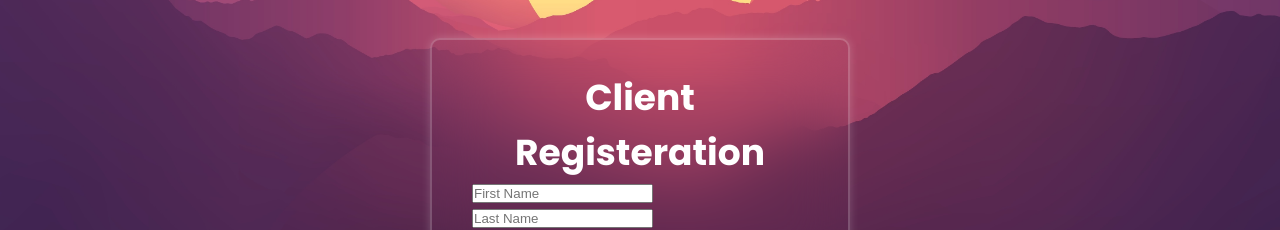
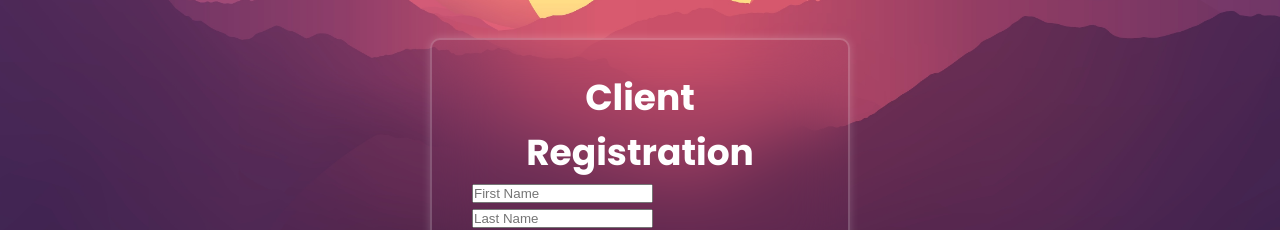
Before and after one commit to eqer23/WellTracker-FrontEnd, a React (Create React App) app in the folder wellness-tracker-react/: page /ClientRegistration in a window 1280 px wide. Shown: the part 238-468 px from the top of the page. Built offline with nearby package versions, Linux system fonts and the light colour scheme; a web font is replaced by a local one.

Commit message:
Role.json was causing errors ... need to figure this out

```diff
--- a/wellness-tracker-react/src/App.js
+++ b/wellness-tracker-react/src/App.js
@@ -1,24 +1,51 @@
 //import logo from "./logo.svg";
 //import "./App.css";
+
+// import { BrowserRouter as Router, Routes, Route } from "react-router-dom";
+
+// import LoginForm from "./Components/LoginForm/LoginForm";
+// import Dashboard from "./Components/Dashboard/Dashboard";
+// import Role from "./Components/Role/Role";
+// import ClientRegistration from "./Components/ClientRegistration/ClientRegistration";
+
+// // links all pages together through Routes
+// function App() {
+//     return (
+//         <Router>
+//             <div className="App">
+//                 <Routes>
+//                     <Route path="/" element={<LoginForm />} exact />
+//                     <Route path="/Dashboard" element={<Dashboard />} />
+//                     <Route path="/Role" element={<Role />} />
+//                     <Route
+//                         path="/ClientRegistration"
+//                         element={<ClientRegistration />}
+//                     />
+//                 </Routes>
+//             </div>
+//         </Router>
+//     );
+// }
+
+// export default App;
+
 import { BrowserRouter as Router, Routes, Route } from "react-router-dom";
-
 import LoginForm from "./Components/LoginForm/LoginForm";
 import Dashboard from "./Components/Dashboard/Dashboard";
 import Role from "./Components/Role/Role";
-import ClientRegisteration from "./Components/ClientRegistration/ClientRegistration";
+import ClientRegistration from "./Components/ClientRegistration/ClientRegistration";
 
-// links all pages together through Routes
 function App() {
     return (
         <Router>
             <div className="App">
                 <Routes>
                     <Route path="/" element={<LoginForm />} exact />
-                    <Route path="/dashboard" element={<Dashboard />} />
+                    <Route path="/Dashboard" element={<Dashboard />} />
                     <Route path="/Role" element={<Role />} />
                     <Route
                         path="/ClientRegistration"
-                        element={<ClientRegisteration />}
+                        element={<ClientRegistration />}
                     />
                 </Routes>
             </div>
--- a/wellness-tracker-react/src/Components/ClientRegistration/ClientRegistration.jsx
+++ b/wellness-tracker-react/src/Components/ClientRegistration/ClientRegistration.jsx
@@ -1,11 +1,11 @@
 import React from "react";
 import "./ClientRegistration.css";
 
-const ClientRegisteration = () => {
+const ClientRegistration = () => {
     return (
         <div className="wrapper">
             <form>
-                <h1>Client Registeration</h1>
+                <h1>Client Registration</h1>
 
                 <div className="client-name">
                     <input type="text" placeholder="First Name" required />
@@ -14,7 +14,7 @@ const ClientRegisteration = () => {
 
                 <div className="other-info">
                     <imput type="text" placeholder="Gender" />
-                    <input type="number" placeholder="Age" />
+                    <input type="number" placeholder="Age" required />
                     {/* may be incorrect syntax */}
                 </div>
             </form>
@@ -22,4 +22,4 @@ const ClientRegisteration = () => {
     );
 };
 
-export default ClientRegisteration;
+export default ClientRegistration;
--- a/wellness-tracker-react/src/Components/Role/Role.json
+++ /dev/null
@@ -1 +0,0 @@
-[{}]
--- a/wellness-tracker-react/src/Components/Role/Role.jsx
+++ b/wellness-tracker-react/src/Components/Role/Role.jsx
@@ -3,7 +3,7 @@ import React, { useState } from "react";
 import { useNavigate } from "react-router-dom"; // Import useNavigate instead of useHistory
 import "./Role.css";
 
-const Register = () => {
+const Role = () => {
     const navigate = useNavigate(); // Use useNavigate instead of useHistory
     const [selectedUserRole, setSelectedUserRole] = useState("");
 
@@ -18,7 +18,7 @@ const Register = () => {
         // will link pages here based on what the user selected
         switch (selectedUserRole) {
             case "client":
-                navigate("/ClientRegisteration");
+                navigate("/ClientRegistration");
                 break;
             case "professional":
                 navigate("/ProfessionalRegistration");
@@ -65,4 +65,4 @@ const Register = () => {
     );
 };
 
-export default Register;
+export default Role;
```
